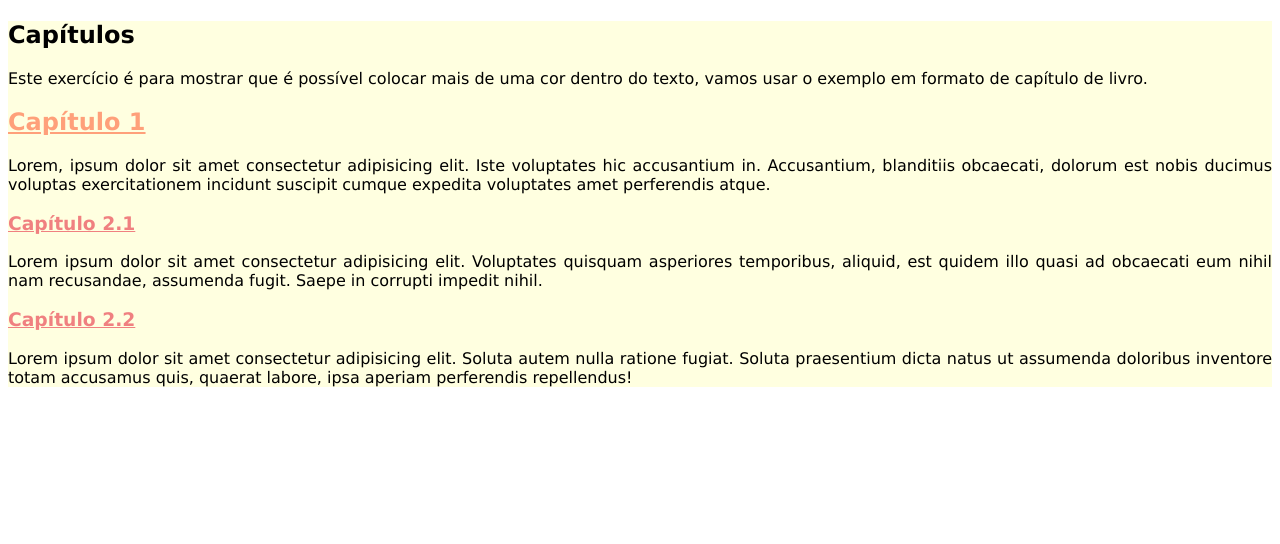
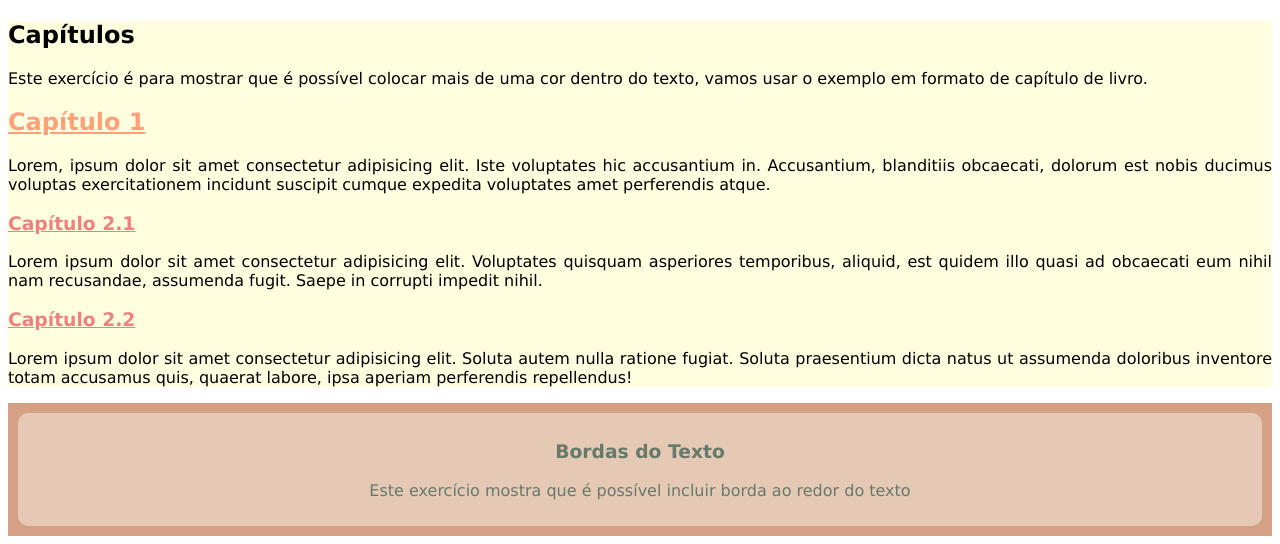
Before and after one commit to larissabritos/html-css, a plain HTML site: page exercicios/ex021revi/index.html in a window 1280 px wide. Shown: the part 2125-2669 px from the top of the page. Before the commit the page ends 2528 px from the top, so only its background shows below. Drawn offline with Linux system fonts and the light colour scheme.

Commit message:
adicionado box

```diff
--- a/exercicios/ex021revi/index.html
+++ b/exercicios/ex021revi/index.html
@@ -52,7 +52,12 @@
             <p>Lorem ipsum dolor sit amet consectetur adipisicing elit. Soluta autem nulla ratione fugiat. Soluta praesentium dicta natus ut assumenda doloribus inventore totam accusamus quis, quaerat labore, ipsa aperiam perferendis repellendus!</p>
         </section>
 
-
+        <section id="borda">
+            <article>
+                <h1>Bordas do Texto</h1>
+                <p>Este exercício mostra que é possível incluir borda ao redor do texto</p>
+            </article>
+        </section>
 
 
     </main>
--- a/exercicios/ex021revi/style.css
+++ b/exercicios/ex021revi/style.css
@@ -13,12 +13,35 @@ section#livros {
     background-color: lightyellow;
 }
 
-section > h2 {
+section#livros > h2 {
     color: lightsalmon;
     text-decoration: underline;
 }
 
-section > h3 {
+section#livros > h3 {
     color: lightcoral;
     text-decoration: underline;
 }
+
+section#borda {
+    background-color: #D5A083;
+    padding: 10px;
+}
+
+section#borda > article {
+    background-color: #E5C9B4;
+    padding: 10px;
+    border-radius: 10px;
+
+}
+
+section#borda > article > h1 {
+    color: #66796B;
+    text-align: center;
+}
+
+section#borda > article > p {
+    color: #66796B;
+    text-align: center;
+
+}
```
